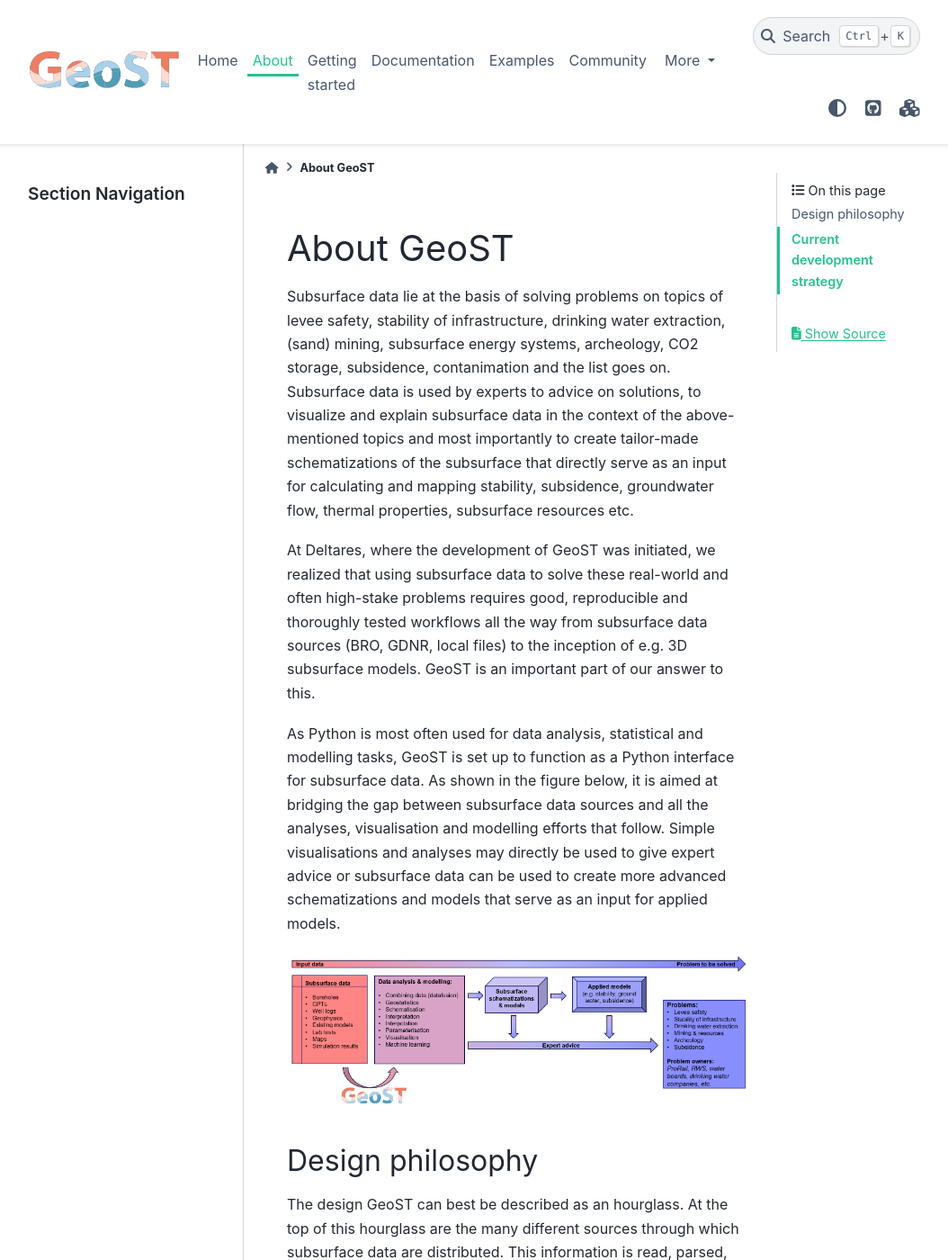
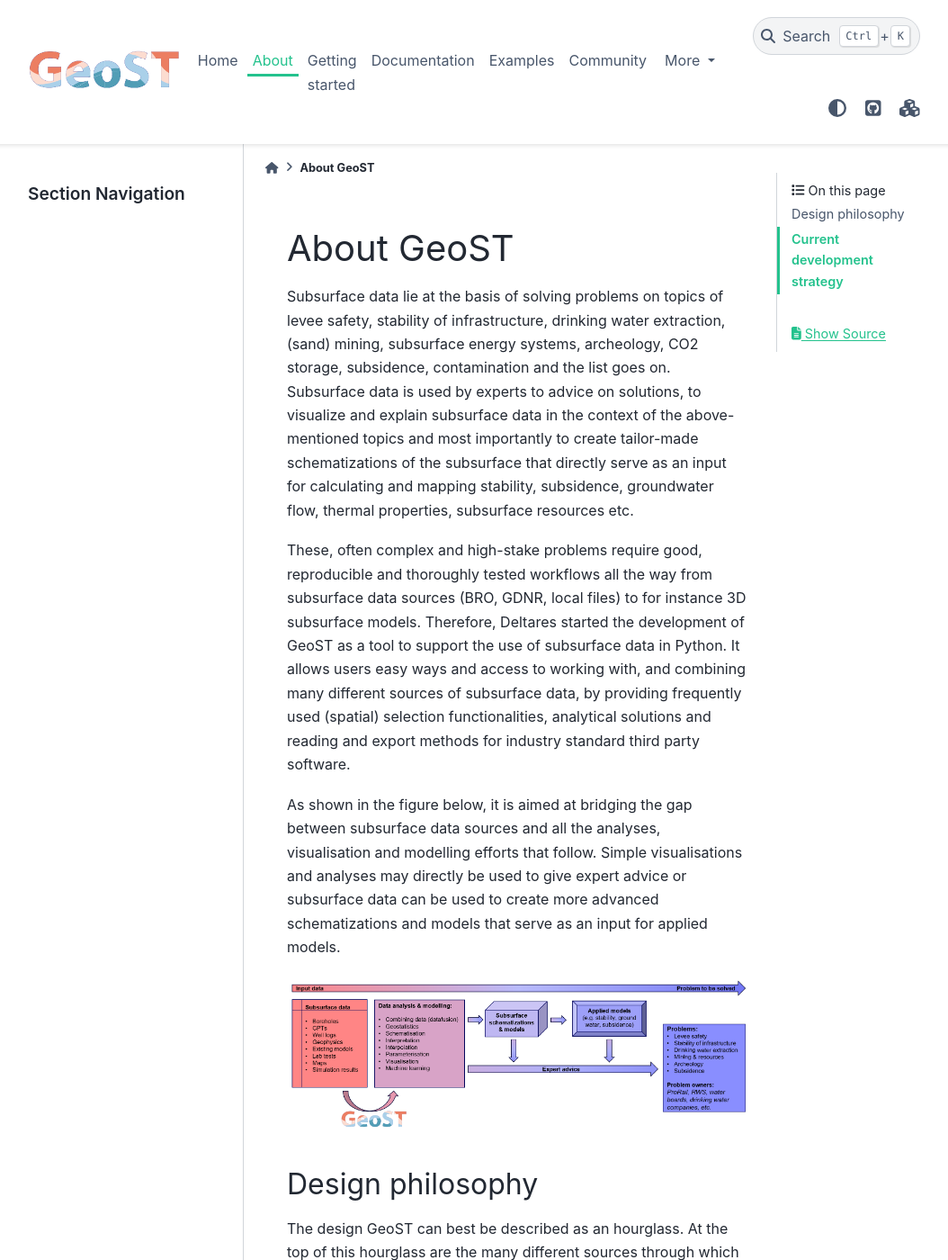
Before and after one commit to Deltares-research/geost, a Sphinx documentation site: the page built from docs/about.md, in a window 1280 px wide and 1400 px high. Shown: the whole window at 90% size, without its empty margins (113-1167 px from the left). Built offline with Sphinx 7.4.7 and the PyData theme 0.15.4, drawn with Linux system fonts in a browser that asks for light colours.

Commit message:
Small text changes to the "about"

```diff
--- a/docs/about.md
+++ b/docs/about.md
@@ -9,23 +9,14 @@
 
 Subsurface data lie at the basis of solving problems on topics of levee safety, stability
 of infrastructure, drinking water extraction, (sand) mining, subsurface energy systems,
-archeology, CO2 storage, subsidence, contanimation and the list goes on. Subsurface data is used by experts
-to advice on solutions, to visualize and explain subsurface data in the context of the
-above-mentioned topics and most importantly to create tailor-made schematizations of the
-subsurface that directly serve as an input for calculating and mapping stability, subsidence,
-groundwater flow, thermal properties, subsurface resources etc.
+archeology, CO2 storage, subsidence, contamination and the list goes on. Subsurface data is used by experts to advice on solutions, to visualize and explain subsurface data in the context of the above-mentioned topics and most importantly to create tailor-made schematizations of the subsurface that directly serve as an input for calculating and mapping stability, subsidence, groundwater flow, thermal properties, subsurface resources etc.
 
-At Deltares, where the development of GeoST was initiated, we realized that using subsurface data
-to solve these real-world and often high-stake problems requires good, reproducible and thoroughly
-tested workflows all the way from subsurface data sources (BRO, GDNR, local files) to the
-inception of e.g. 3D subsurface models. GeoST is an important part of our answer to this.
+These, often complex and high-stake problems require good, reproducible and thoroughly
+tested workflows all the way from subsurface data sources (BRO, GDNR, local files) to for
+instance 3D subsurface models. Therefore, Deltares started the development of GeoST as a
+tool to support the use of subsurface data in Python. It allows users easy ways and access to working with, and combining many different sources of subsurface data, by providing frequently used (spatial) selection functionalities, analytical solutions and reading and export methods for industry standard third party software.
 
-As Python is most often used for data analysis, statistical and modelling tasks, GeoST is
-set up to function as a Python interface for subsurface data. As shown in the figure below,
-it is aimed at bridging the gap between subsurface data sources and all the analyses,
-visualisation and modelling efforts that follow. Simple visualisations and analyses may
-directly be used to give expert advice or subsurface data can be used to create more
-advanced schematizations and models that serve as an input for applied models.
+As shown in the figure below, it is aimed at bridging the gap between subsurface data sources and all the analyses, visualisation and modelling efforts that follow. Simple visualisations and analyses may directly be used to give expert advice or subsurface data can be used to create more advanced schematizations and models that serve as an input for applied models.
 
 <p align="left">
     <img src="_static/data_to_solution.png" alt="Data to solution" title="Data to solution" width="1000" />
```
